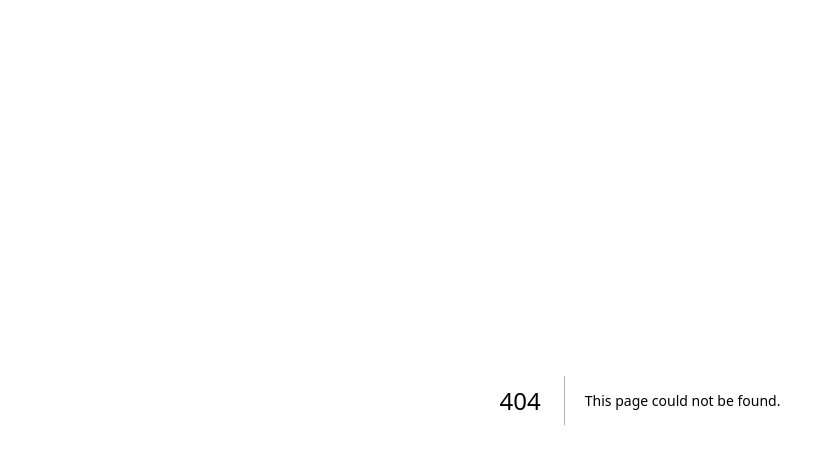
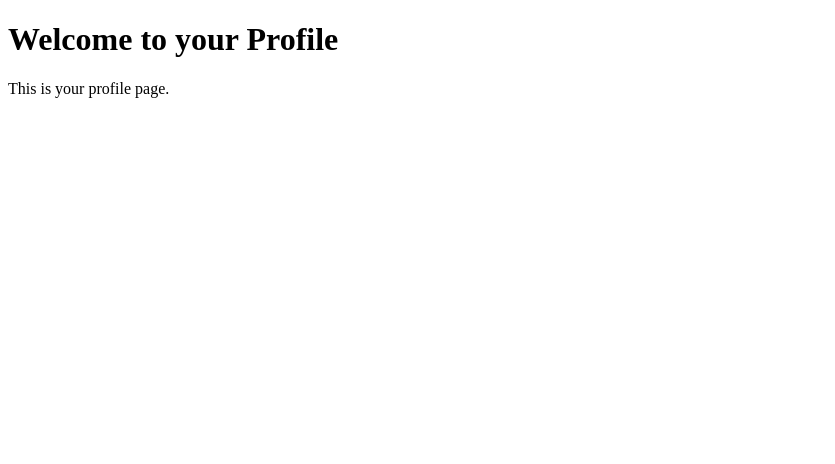
Before and after one commit to Gunjiilkham/CoFound, a Next.js app: page /profile in a window 1280 px wide. Before the commit this address had no page. Shown: the top 464 px of the page, without its empty margins (0-835 px from the left). Built offline with nearby package versions, Linux system fonts and the light colour scheme.

Commit message:
Organized layout of files

```diff
--- a/src/app/page.js
+++ b/src/app/page.js
@@ -33,11 +33,11 @@ const Page = () => {
                         <center>
                             <p>Discover personalized internship suggestions in only a few swipes.</p>
                             <div className="button-container">
-                                <Link href="/signin">
+                                <Link href="/signIn">
                                     <button className="auth-button">Sign In</button>
                                 </Link>
-                                <Link href="/signup">
-                                    <button className="auth-button">Sign Up</button>
+                                <Link href="/profile">
+                                    <button className="auth-button">User Profile</button>
                                 </Link>
                             </div>
                         </center>
--- /dev/null
+++ b/src/pages/profile.js
@@ -0,0 +1,12 @@
+import React from 'react';
+
+const Profile = () => {
+  return (
+    <div>
+      <h1>Welcome to your Profile</h1>
+      <p>This is your profile page.</p>
+    </div>
+  );
+};
+
+export default Profile;
--- a/tsconfig.json
+++ b/tsconfig.json
@@ -22,6 +22,6 @@
       "@component/*": ["./src/*"]
     }
   },
-  "include": ["next-env.d.ts", "**/*.ts", "**/*.tsx", ".next/types/**/*.ts", "src/app/page.js"],
+  "include": ["next-env.d.ts", "**/*.ts", "**/*.tsx", ".next/types/**/*.ts", "src/app/homepage.jsage.js"],
   "exclude": ["node_modules"]
 }
```
Also changed, not shown: src/styles/profile.css (added).
